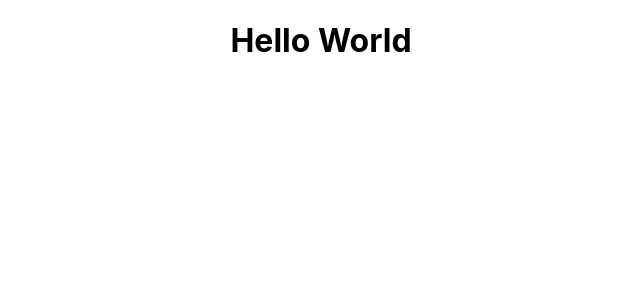
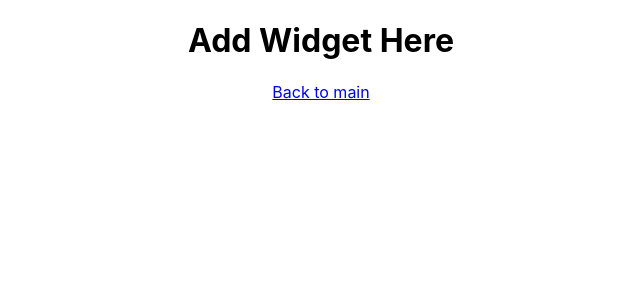
Before and after one commit to tombonynge/ss_fcc, a React (Create React App) app: page /addwidget in a window 1280 px wide. Shown: the top 300 px of the page, without its empty margins (319-959 px from the left). Built offline with nearby package versions, Linux system fonts and the light colour scheme.

Commit message:
setting up and testing initial routes

```diff
--- a/package.json
+++ b/package.json
@@ -7,6 +7,7 @@
     "@testing-library/user-event": "^12.7.3",
     "react": "^17.0.1",
     "react-dom": "^17.0.1",
+    "react-router-dom": "^5.2.0",
     "react-scripts": "4.0.3",
     "styled-components": "^5.2.1",
     "web-vitals": "^1.1.0"
--- a/src/App.js
+++ b/src/App.js
@@ -1,9 +1,23 @@
+import { BrowserRouter as Router, Route, Switch } from "react-router-dom";
+
+import Main from "./components/Main";
+import AddWidget from "./components/AddWidget";
+
 import "./App.css";
 
 function App() {
     return (
         <div className="App">
-            <h1>Hello World</h1>
+            <Router>
+                <Switch>
+                    <Route exact path={"/"}>
+                        <Main />
+                    </Route>
+                    <Route path={"/addwidget"}>
+                        <AddWidget />
+                    </Route>
+                </Switch>
+            </Router>
         </div>
     );
 }
--- /dev/null
+++ b/src/components/AddWidget.js
@@ -0,0 +1,12 @@
+import { Link } from "react-router-dom";
+
+const AddWidget = () => {
+    return (
+        <>
+            <h1>Add Widget Here</h1>
+            <Link to={"/"}>Back to main</Link>
+        </>
+    );
+};
+
+export default AddWidget;
--- /dev/null
+++ b/src/components/Main.js
@@ -0,0 +1,14 @@
+import { Link } from "react-router-dom";
+
+const Main = () => {
+    return (
+        <>
+            <h1>Main Page</h1>
+            <Link to={"/addwidget"} data-testid="add-widget-link">
+                Add Widget
+            </Link>
+        </>
+    );
+};
+
+export default Main;
```
Also changed, not shown: 2 other files (tests, documents, lock files or other folders).
